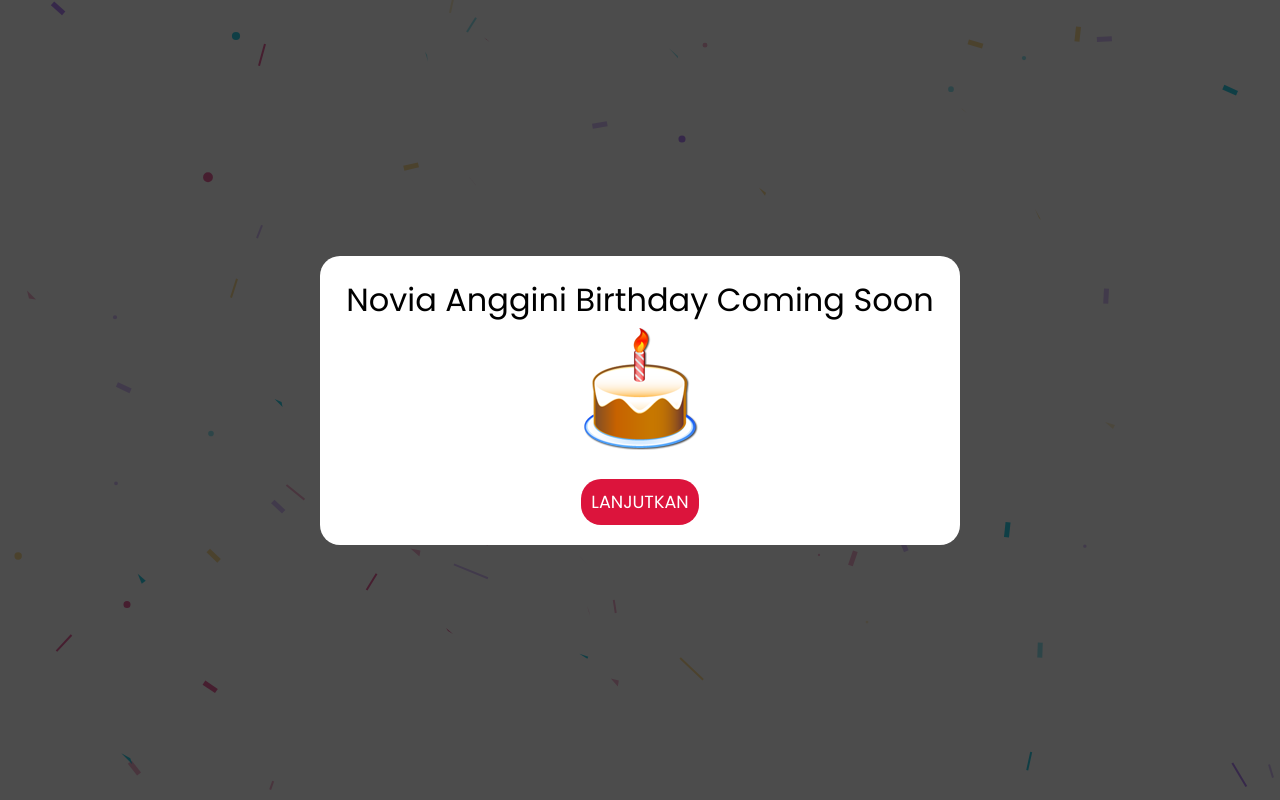
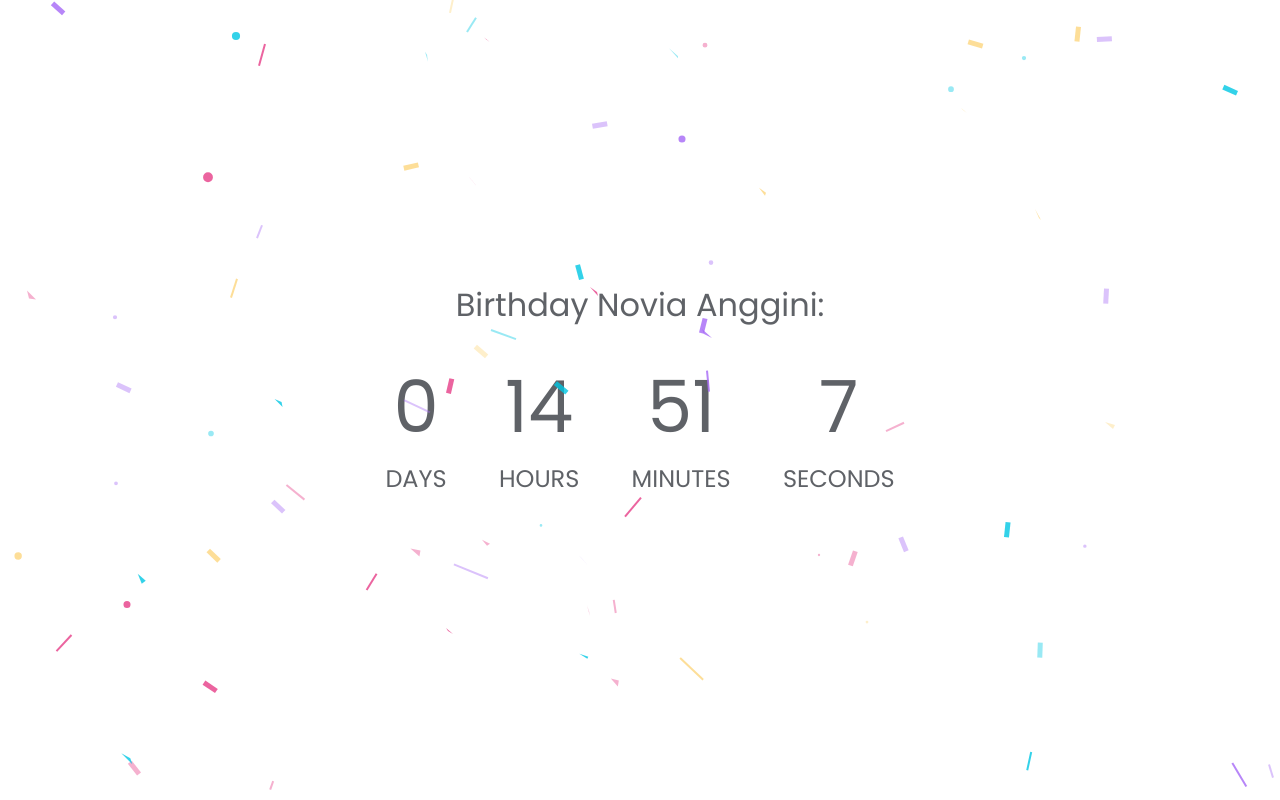
Before and after one commit to agungwibowo182/novia-anggini, a plain HTML site: page index.html in a window 1280 px wide. Drawn offline with Linux system fonts and the light colour scheme.

Commit message:
Update index.html
change tampilan awal

```diff
--- a/index.html
+++ b/index.html
@@ -16,7 +16,7 @@
   <canvas id="confetti"></canvas>
 
   <!-- load tampilan awal -->
-  <div class="tampil" id="tampil">
+<!--   <div class="tampil" id="tampil">
     <div class="tampil-body">
       <div>
         <h1>Novia Anggini Birthday Coming Soon</h1>
@@ -24,7 +24,7 @@
         <button onclick=" putarmusic()">LANJUTKAN</button>
       </div>
     </div>
-  </div>
+  </div> -->
   <!-- tampilan awal -->
 
 
```
